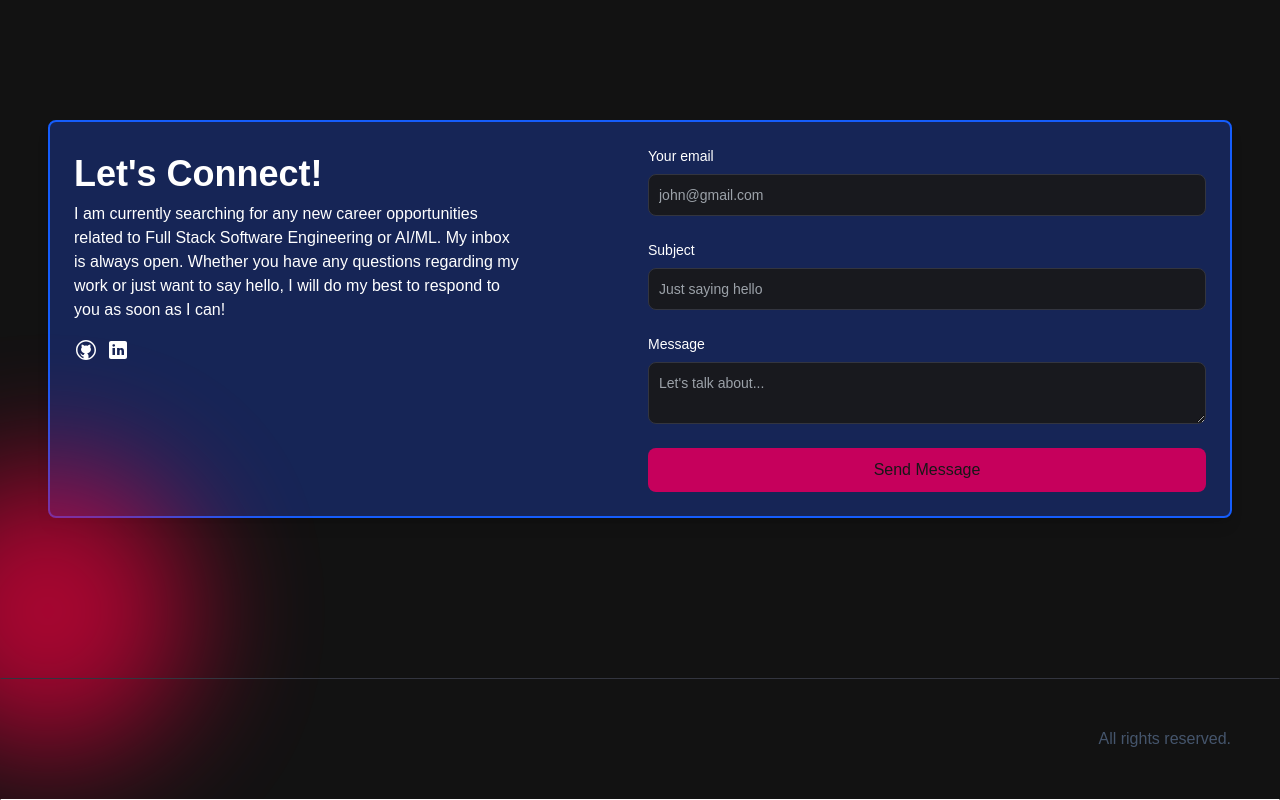
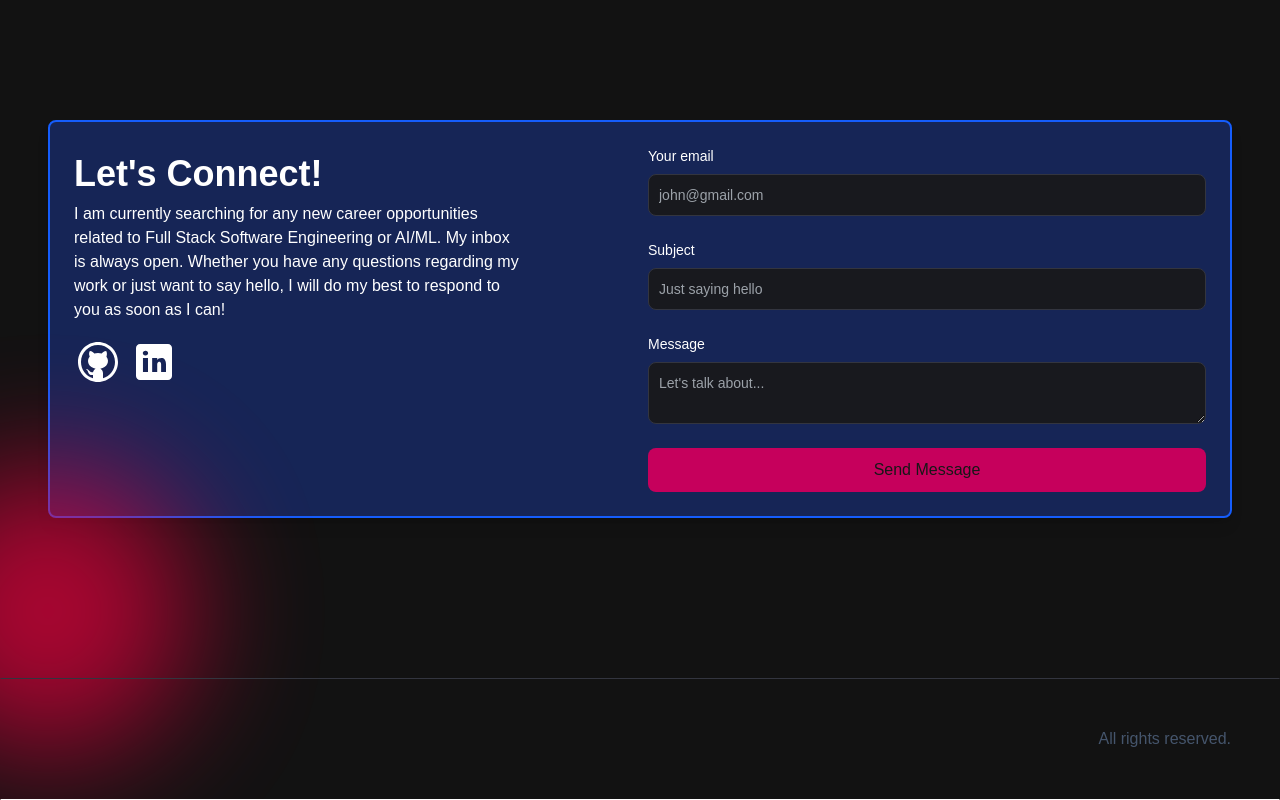
Before and after one commit to sutpat1/portfolio-website, a Next.js app: page / in a window 1280 px wide. Shown: the part 3320-4120 px from the top of the page. Built offline with nearby package versions, Linux system fonts and the light colour scheme.

Commit message:
Increased github/linkedin icon size

```diff
--- a/src/app/components/EmailSection.tsx
+++ b/src/app/components/EmailSection.tsx
@@ -58,10 +58,10 @@ const EmailSection: React.FC = () => {
             </p>
             <div className="socials flex flex-row gap-2">
               <Link href="https://github.com/sutpat1" target="_blank">
-                <Image src="/github-icon.svg" alt="Github Icon" width={24} height={24} />
+                <Image src="/github-icon.svg" alt="Github Icon" width={48} height={48} />
               </Link>
               <Link href="https://linkedin.com/in/sharvutpat/" target="_blank">
-                <Image src="/linkedin-icon.svg" alt="Linkedin Icon" width={24} height={24} />
+                <Image src="/linkedin-icon.svg" alt="Linkedin Icon" width={48} height={48} />
               </Link>
             </div>
           </div>
```
